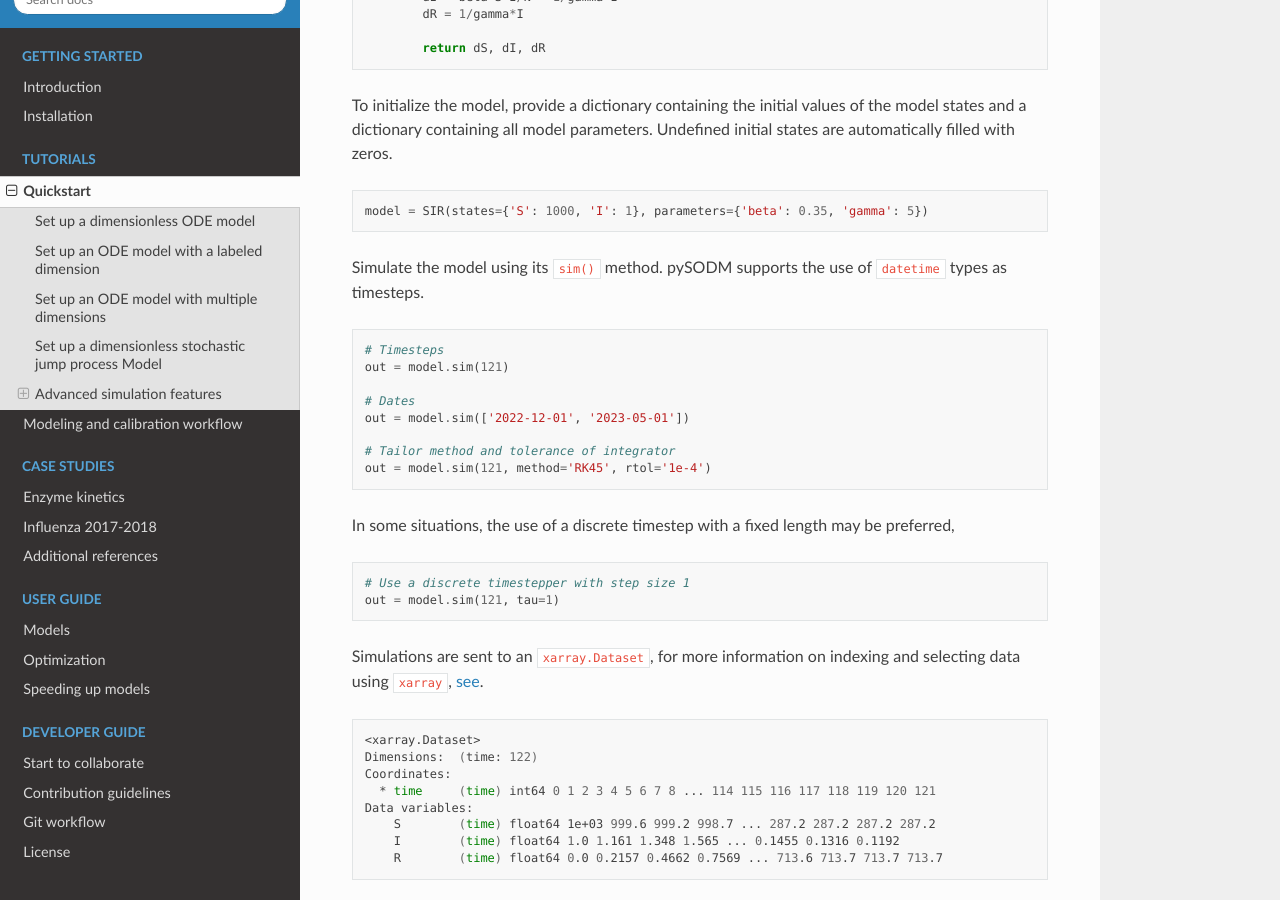
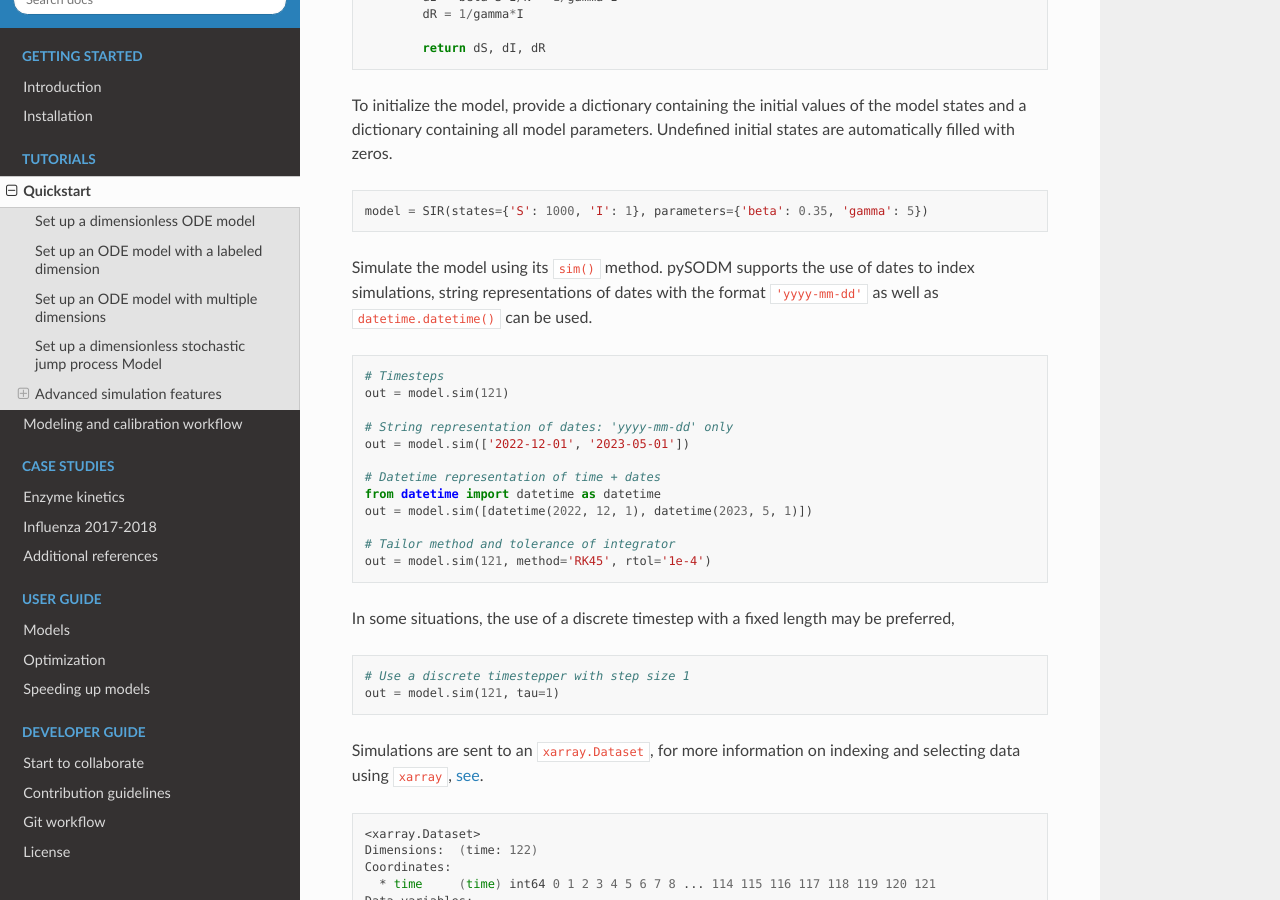
Before and after one commit to twallema/pySODM, a Sphinx documentation site: the page built from docs/quickstart.md, in a window 1280 px wide and 900 px high, scrolled down 1031 px. Built offline with Sphinx 7.4.7 and the Read the Docs theme 2.0.0, drawn with Linux system fonts in a browser that asks for light colours.

Commit message:
Put in quickstart that string representation of date must be of type 'yyyy-mm-dd'

````diff
--- a/docs/quickstart.md
+++ b/docs/quickstart.md
@@ -47,14 +47,18 @@ To initialize the model, provide a dictionary containing the initial values of t
 model = SIR(states={'S': 1000, 'I': 1}, parameters={'beta': 0.35, 'gamma': 5})
 ```
 
-Simulate the model using its `sim()` method. pySODM supports the use of `datetime` types as timesteps.
+Simulate the model using its `sim()` method. pySODM supports the use of dates to index simulations, string representations of dates with the format `'yyyy-mm-dd'` as well as `datetime.datetime()` can be used.
 
 ```python
 # Timesteps
 out = model.sim(121)
 
-# Dates
+# String representation of dates: 'yyyy-mm-dd' only
 out = model.sim(['2022-12-01', '2023-05-01'])
+
+# Datetime representation of time + dates
+from datetime import datetime as datetime
+out = model.sim([datetime(2022, 12, 1), datetime(2023, 5, 1)])
 
 # Tailor method and tolerance of integrator
 out = model.sim(121, method='RK45', rtol='1e-4')
````
